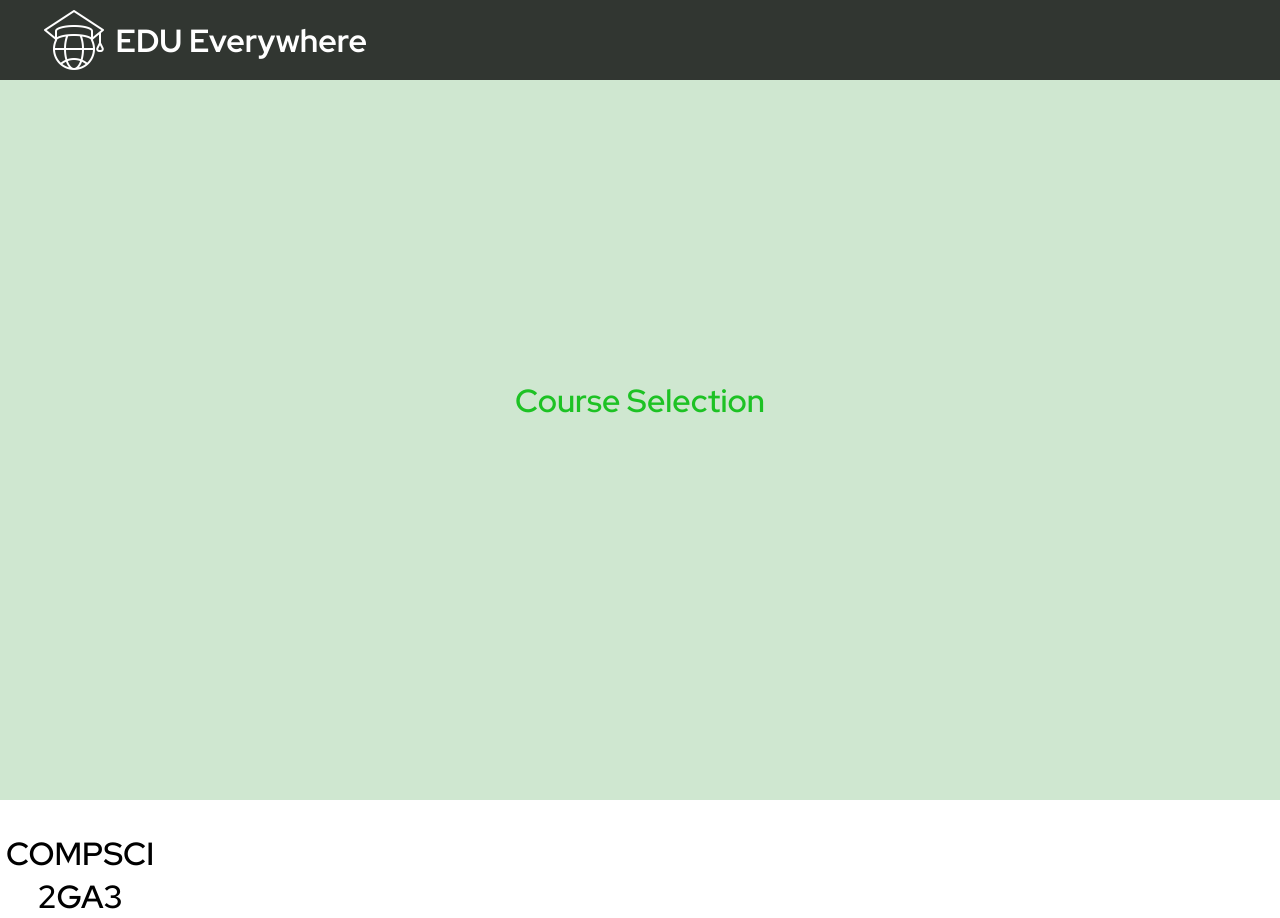
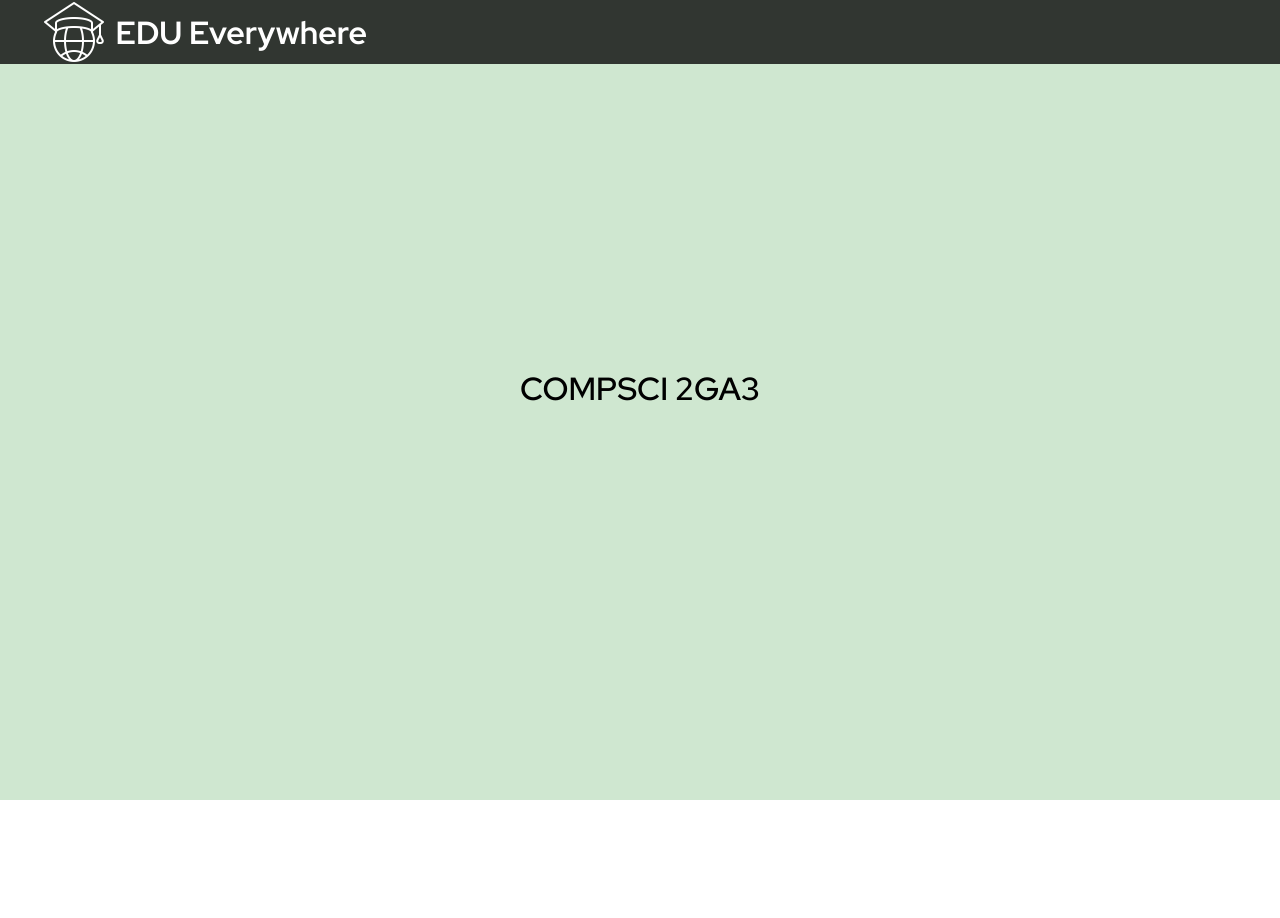
Before and after one commit to sarahsimionescu/EDUEverywhere, a React app in the folder frontend/: page / in a window 1280 px wide. After the commit the page ends 800 px from the top, so only its background shows below. Built offline with nearby package versions, Linux system fonts and the light colour scheme.

```diff
--- a/frontend/src/pages/Home.css
+++ b/frontend/src/pages/Home.css
@@ -30,21 +30,18 @@
   color: black;
 }
 
-.Home-link {
-  color: #61dafb;
-}
-
 .Navbar {
   align-items: center;
   display: flex;
   flex-direction: row;
   position: fixed;
   width: 100%;
-  height: 10vh;
+  height: 4rem;
   left: 0px;
   top: 0px;
   background: #313631;
   padding-left: 0.1rem;
+  padding-right: 0.1rem;
 }
 
 .Main-logo {
@@ -67,11 +64,13 @@
 }
 
 .Course-box {
+  color: #FFFFFF;
   width: 10em;
   height: 5em;
 }
 
 .Course-name {
+  color: #000000;
   font-size: 2rem;
   font-weight: 600;
 }
--- a/frontend/src/pages/Home.js
+++ b/frontend/src/pages/Home.js
@@ -6,12 +6,9 @@
   return (
     <div className="Home">
       <header className="Home-header">
-        <h1>
-          Course Selection
-        </h1>
+        <Course name="COMPSCI 2GA3" />
       </header>
       <Navbar />
-      <Course name="COMPSCI 2GA3" />
     </div>
   );
 }
```
Also changed, not shown: frontend/src/logo.svg (deleted), 1 other file.
